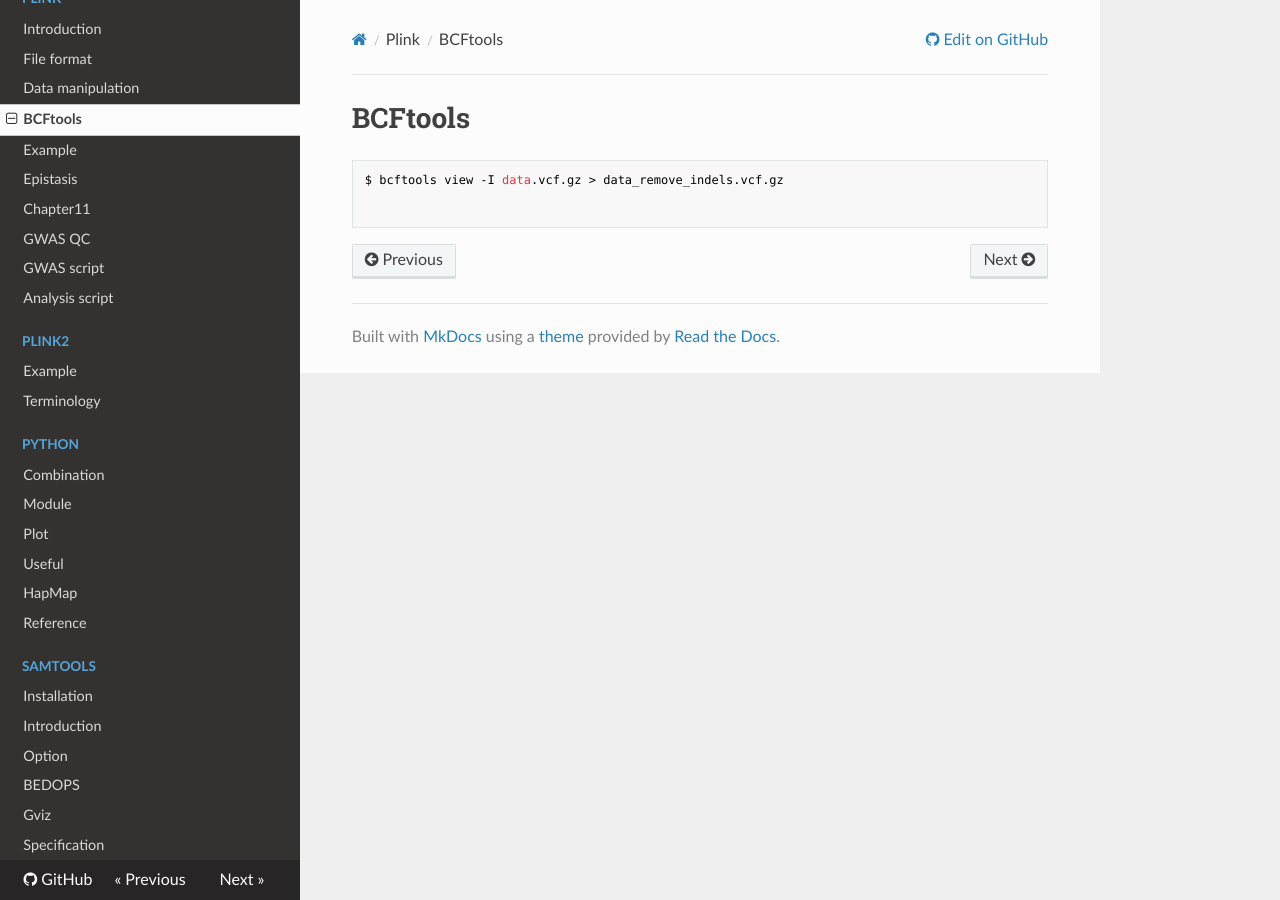
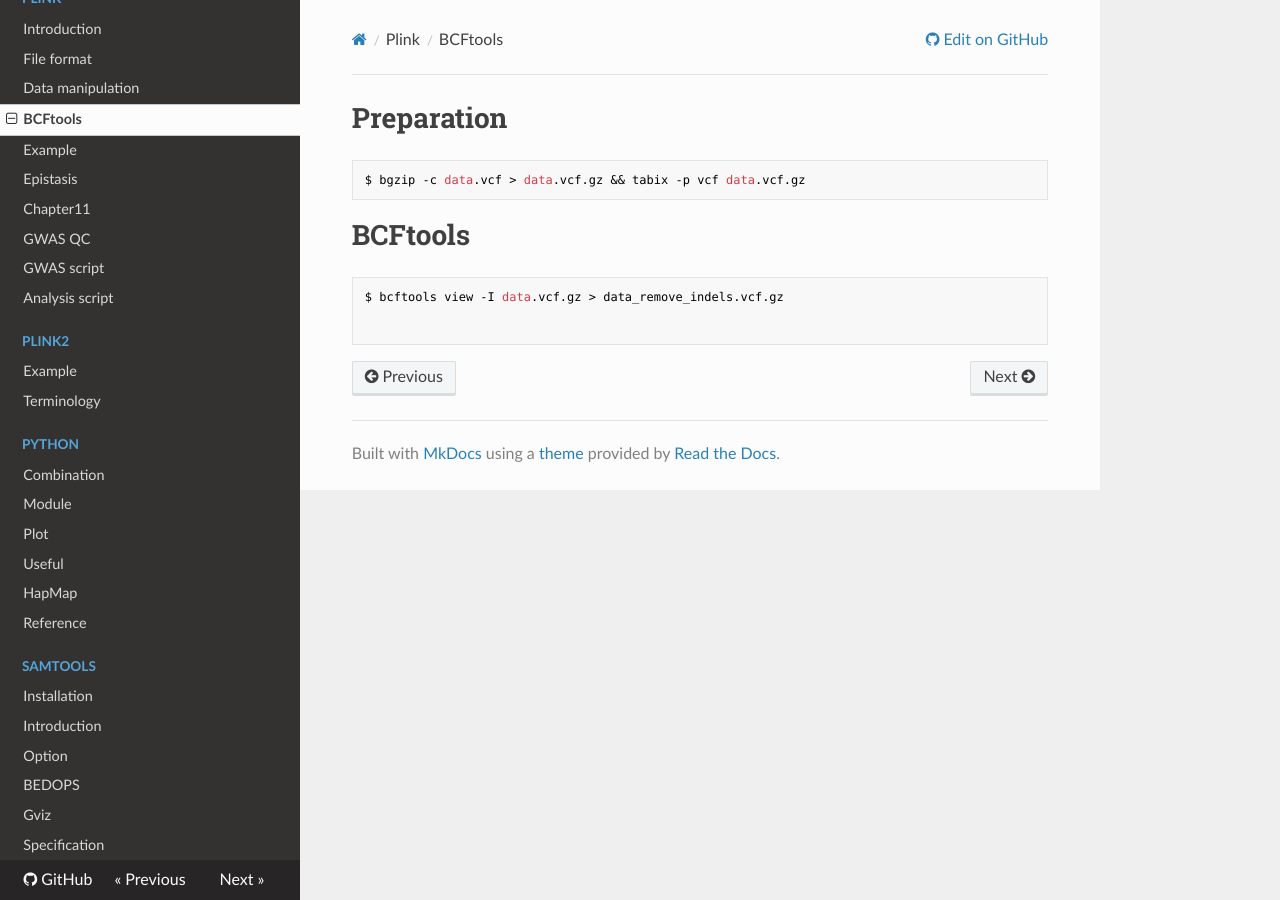
Before and after one commit to WonyoungCho/plink, an MkDocs documentation site: the page built from docs/bcftools_mani.md, in a window 1280 px wide. Built offline with MkDocs 1.6.1, drawn with Linux system fonts in a browser that asks for light colours; nearby versions of some CDN libraries; old or Windows-style settings are respelled for this version of MkDocs.

Commit message:
Update bcftools_mani.md

````diff
--- a/docs/bcftools_mani.md
+++ b/docs/bcftools_mani.md
@@ -1,3 +1,8 @@
+# Preparation
+```
+$ bgzip -c data.vcf > data.vcf.gz && tabix -p vcf data.vcf.gz
+```
+
 # BCFtools
 ```
 $ bcftools view -I data.vcf.gz > data_remove_indels.vcf.gz
````
